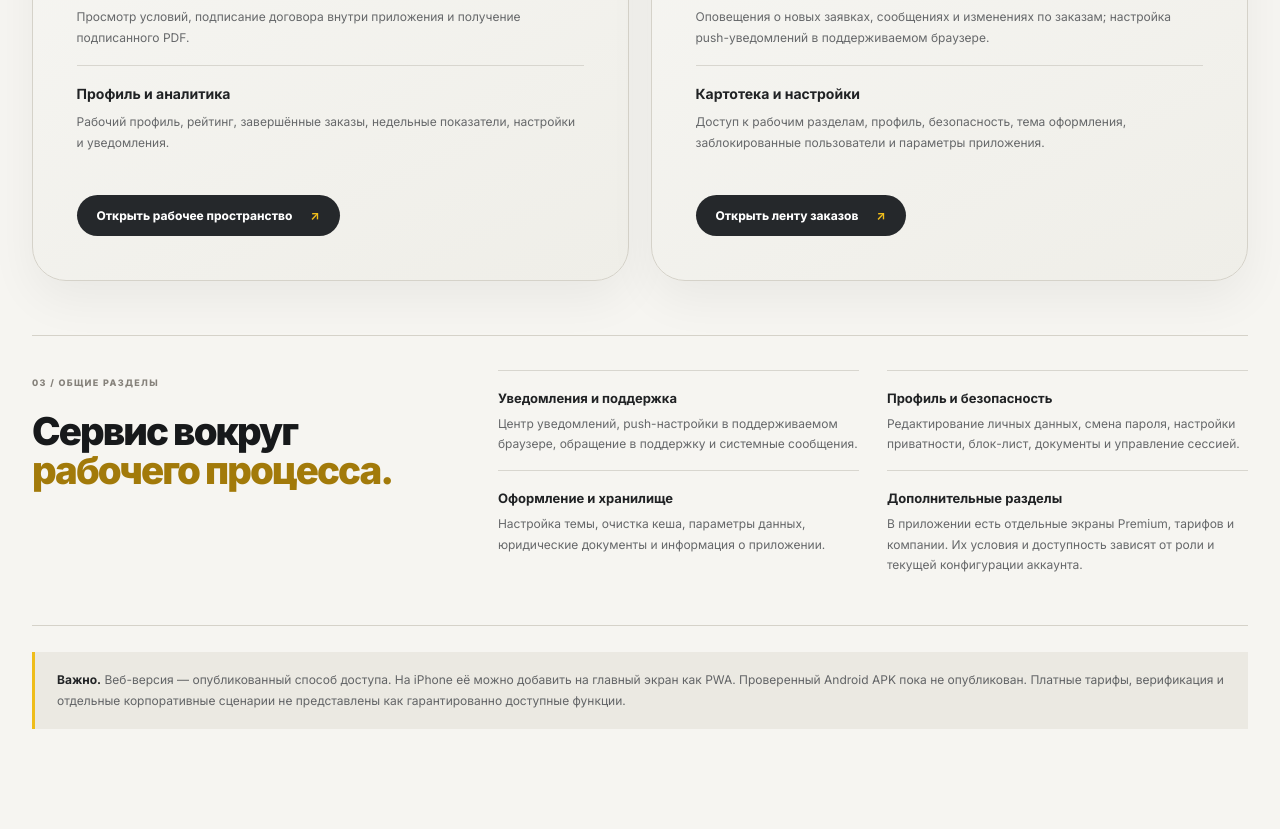
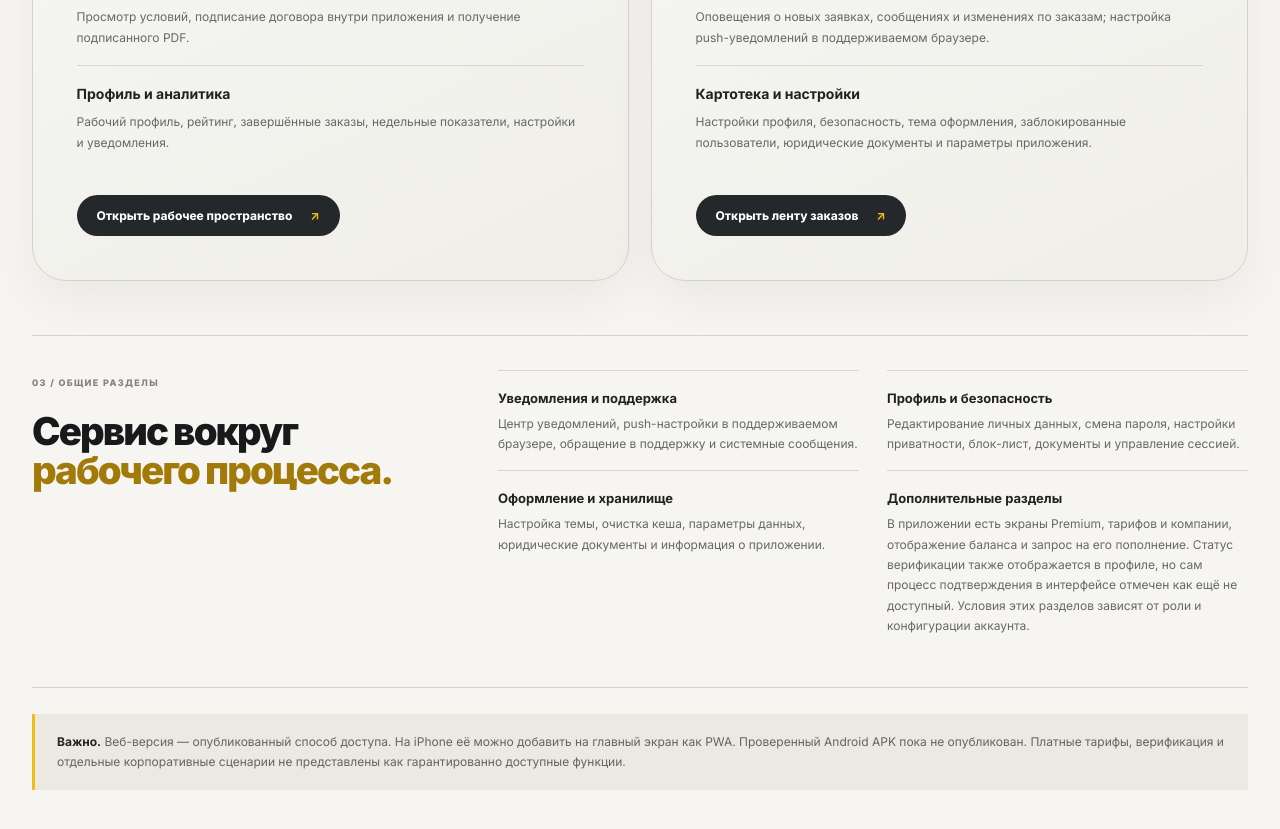
Before and after one commit to borzenkoofficial-lab/Gruzli_official, a website built with Vite: page app/index.html in a window 1280 px wide. Shown: the part 4989-5818 px from the top of the page. Built offline with nearby package versions, Linux system fonts and the light colour scheme.

Commit message:
Clarify worker tools and availability of wallet and verification screens

```diff
--- a/app/index.html
+++ b/app/index.html
@@ -155,7 +155,7 @@
               <div><b>Профиль исполнителя</b><p>Фото, личные данные, навыки, доступность, рейтинг, отзывы и история выполненных заказов.</p></div>
               <div><b>Чаты и вложения</b><p>Переписка с диспетчером, изображения, видео, голосовые сообщения и голосовые комнаты.</p></div>
               <div><b>Уведомления</b><p>Оповещения о новых заявках, сообщениях и изменениях по заказам; настройка push-уведомлений в поддерживаемом браузере.</p></div>
-              <div><b>Картотека и настройки</b><p>Доступ к рабочим разделам, профиль, безопасность, тема оформления, заблокированные пользователи и параметры приложения.</p></div>
+              <div><b>Картотека и настройки</b><p>Настройки профиля, безопасность, тема оформления, заблокированные пользователи, юридические документы и параметры приложения.</p></div>
             </div>
             <a class="capability-link" href="https://gruzli-b99e57fd.vercel.app/" target="_blank" rel="noreferrer">Открыть ленту заказов <span>↗</span></a>
           </article>
@@ -166,7 +166,7 @@
             <article><b>Уведомления и поддержка</b><p>Центр уведомлений, push-настройки в поддерживаемом браузере, обращение в поддержку и системные сообщения.</p></article>
             <article><b>Профиль и безопасность</b><p>Редактирование личных данных, смена пароля, настройки приватности, блок-лист, документы и управление сессией.</p></article>
             <article><b>Оформление и хранилище</b><p>Настройка темы, очистка кеша, параметры данных, юридические документы и информация о приложении.</p></article>
-            <article><b>Дополнительные разделы</b><p>В приложении есть отдельные экраны Premium, тарифов и компании. Их условия и доступность зависят от роли и текущей конфигурации аккаунта.</p></article>
+            <article><b>Дополнительные разделы</b><p>В приложении есть экраны Premium, тарифов и компании, отображение баланса и запрос на его пополнение. Статус верификации также отображается в профиле, но сам процесс подтверждения в интерфейсе отмечен как ещё не доступный. Условия этих разделов зависят от роли и конфигурации аккаунта.</p></article>
           </div>
         </div>
         <div class="capabilities-footnote"><b>Важно.</b> Веб-версия — опубликованный способ доступа. На iPhone её можно добавить на главный экран как PWA. Проверенный Android APK пока не опубликован. Платные тарифы, верификация и отдельные корпоративные сценарии не представлены как гарантированно доступные функции.</div>
```
